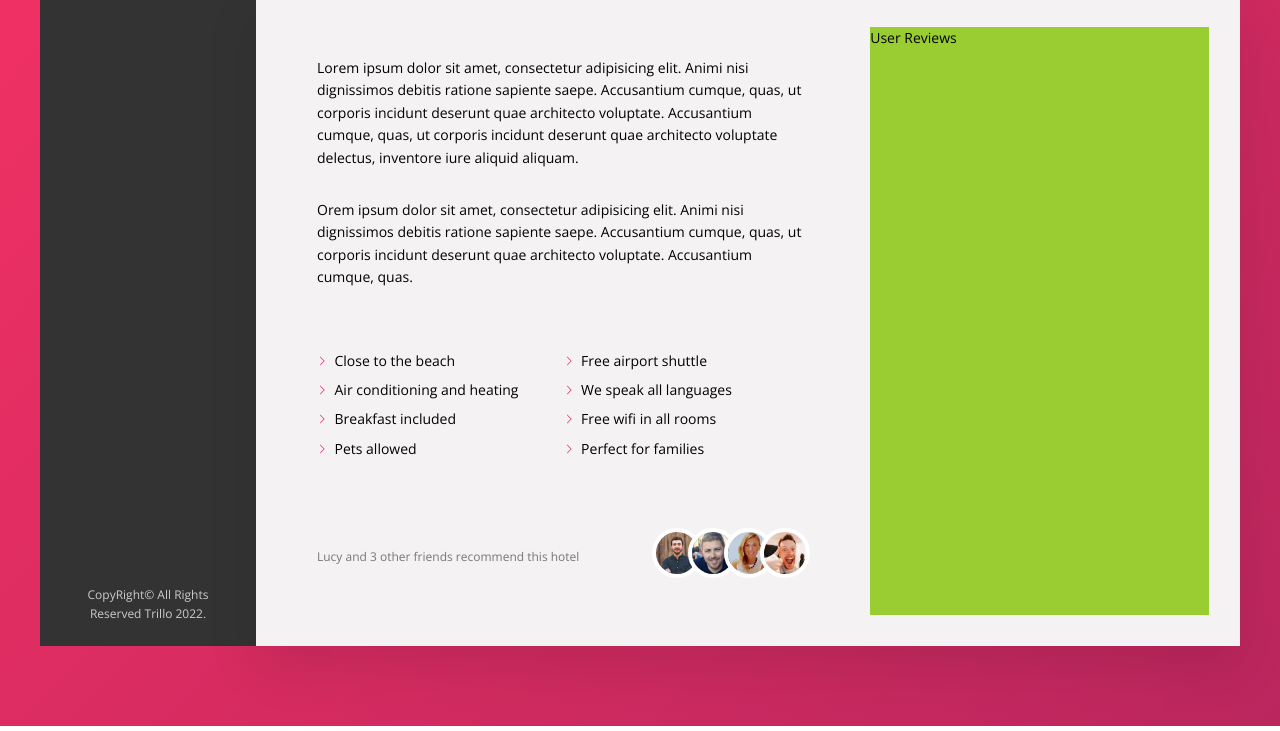
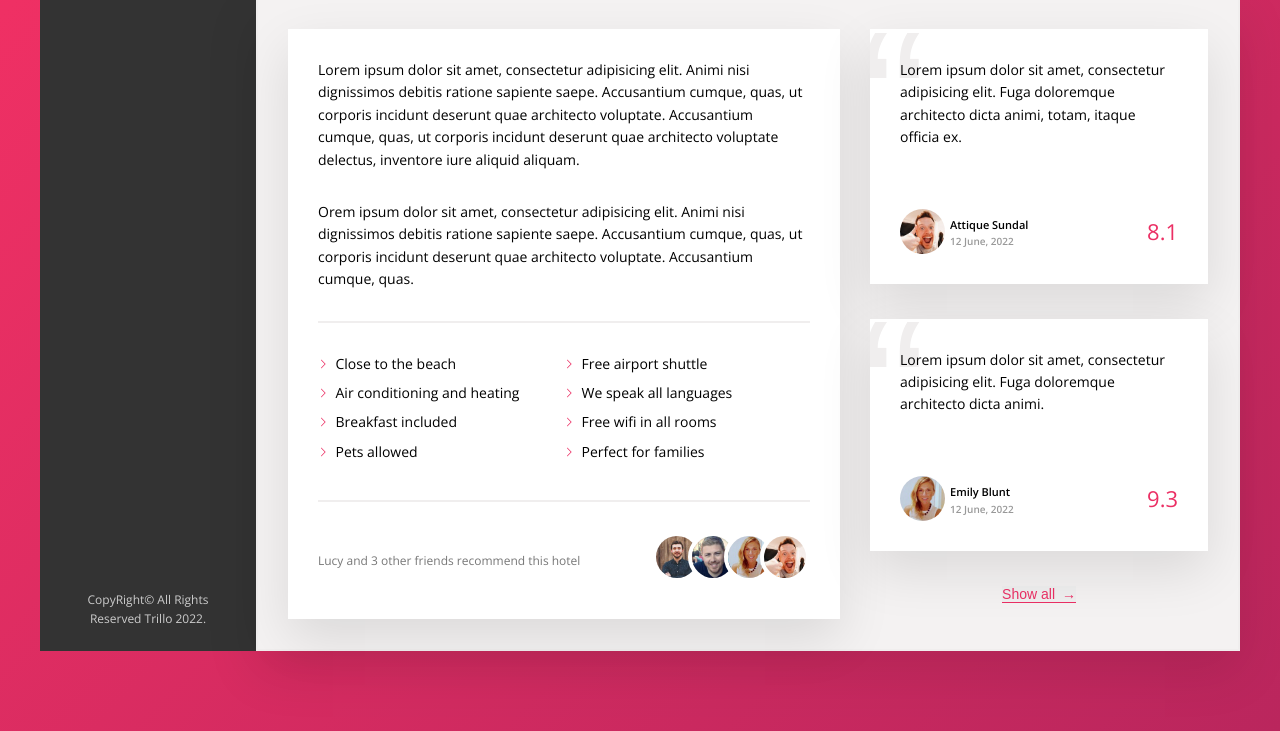
Before and after one commit to ahsanhd/Trillo-App-UI, a website: page index.html in a window 1280 px wide. Shown: the part 602-1333 px from the top of the page. Drawn offline with nearby package versions, Linux system fonts and the light colour scheme.

Commit message:
Added User Reviews Section

```diff
--- a/index.html
+++ b/index.html
@@ -183,7 +183,36 @@
                             </div>
                         </div>
                         <div class="user-review">
-                            User Reviews
+                            <figure class="review">
+                                <blockquote class="review__text">
+                                        Lorem ipsum dolor sit amet, consectetur adipisicing elit. Fuga doloremque architecto dicta animi, totam, itaque officia ex.
+                                </blockquote>
+                                <figcaption class="review__user">
+                                    <img src="img/user-1.jpg" alt="User 1" class="review__photo">
+                                    <div class="review__user-box">
+                                        <p class="review__user-name">Attique Sundal</p>
+                                        <p class="review__date">12 June, 2022</p>
+                                     </div>
+                                    <div class="review__rating">8.1</div>
+                                </figcaption>
+
+                            </figure>
+                            <figure class="review">
+                                <blockquote class="review__text">
+                                        Lorem ipsum dolor sit amet, consectetur adipisicing elit. Fuga doloremque architecto dicta animi.
+                                </blockquote>
+                                <figcaption class="review__user">
+                                <img src="img/user-2.jpg" alt="User 2" class="review__photo">
+                                    <div class="review__user-box">
+                                        <p class="review__user-name">Emily Blunt</p>
+                                        <p class="review__date">12 June, 2022</p>
+                                    </div>
+                                    <div class="review__rating">9.3</div>
+                                </figcaption>
+                            </figure>
+
+                            <button class="inline-btn">Show all <span>&rarr;</span></button>
+
                         </div>
 
                     </div>
--- a/sass/_base.scss
+++ b/sass/_base.scss
@@ -42,7 +42,7 @@
     --box-shadow-2:0 2rem 5rem rgba(0,0,0,.105);
 
     //LINE (BORDER BOTTOM)
-    --line:1px solid var(--color-grey-light-2);
+    --line:2px solid var(--color-grey-light-3);
 
 }
 
--- a/sass/_components.scss
+++ b/sass/_components.scss
@@ -287,11 +287,23 @@
     display: inline-block;
     transition: all .2s;
 
+    & span {
+        margin-left: 3px;
+        transition: margin-left .2s;
+
+    }
 
     &:hover {
         color: var(--color-grey-dark-2);
         border-bottom: 1px solid currentColor;
+
+        span {
+            margin-left: 8px;
+        }
+
     }
+
+
 
     &:focus {
         outline: none;
@@ -408,3 +420,75 @@
 
     }
 }
+
+//////////////////////////////////////////////////////////////////////////////////////////////////////////////////////////////////////////////////////////////////////
+/// REVIEWS
+
+.review {
+    background-color: #fff;
+    box-shadow: var( --box-shadow-2);
+    font-size: 1.4rem;
+    position: relative;
+    overflow: hidden;
+
+    padding: 3rem;
+    margin-bottom: 3.5rem;
+    &__user {
+        display: flex;
+        justify-content: center;
+        align-items: center;
+
+    }
+
+    &__text {
+        margin-bottom: 6rem;
+        position: relative;
+        z-index: 10;
+
+    }
+
+    &__photo {
+        height: 4.5rem;
+        width: 4.5rem;
+        border-radius: 50%;
+
+    }
+
+    &__user-box {
+        margin-right: auto;
+        margin-left: 5px;
+    }
+
+    &__user-name {
+        font-size: 1.1rem;
+        font-weight: 600;
+
+
+    }
+
+    &__date {
+        font-size: 1rem;
+        font-weight: 600;
+        color: var(--color-grey-dark-3);
+        margin-bottom: -3px;
+    }
+
+    &__rating {
+        font-size: 2.2rem;
+        color: var(--color-Primary);
+
+    }
+
+    &::before {
+        content: "\201C";
+        line-height: 1;
+        font-size: 20rem;
+        color: var(--color-grey-light-3);
+        font-family: sans-serif;
+        position: absolute;
+        top: -2.75rem;
+        left: -1rem;
+        z-index: 1;
+
+    }
+}
--- a/sass/_layout.scss
+++ b/sass/_layout.scss
@@ -48,10 +48,14 @@
     flex: 0 0 60%;
     margin-right: 3rem;
     padding: 3rem;
+    background-color: #fff;
+    box-shadow: var( --box-shadow-2);
 }
 
 .user-review {
-    background-color: yellowgreen;
     flex: 1;
+    display: flex;
+    flex-direction: column;
+    align-items: center;
 
 }
```
Also changed, not shown: css/style.css.
